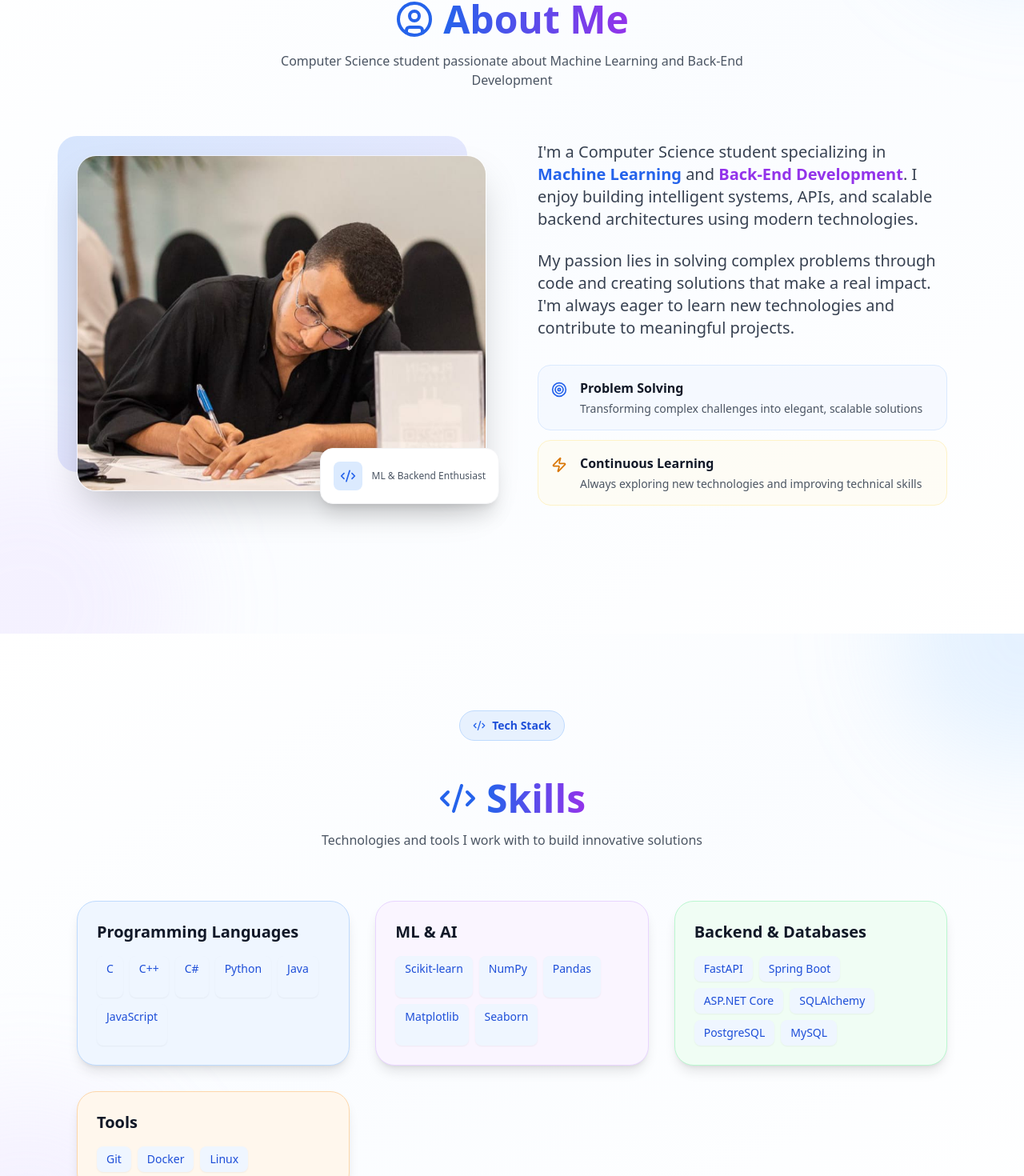
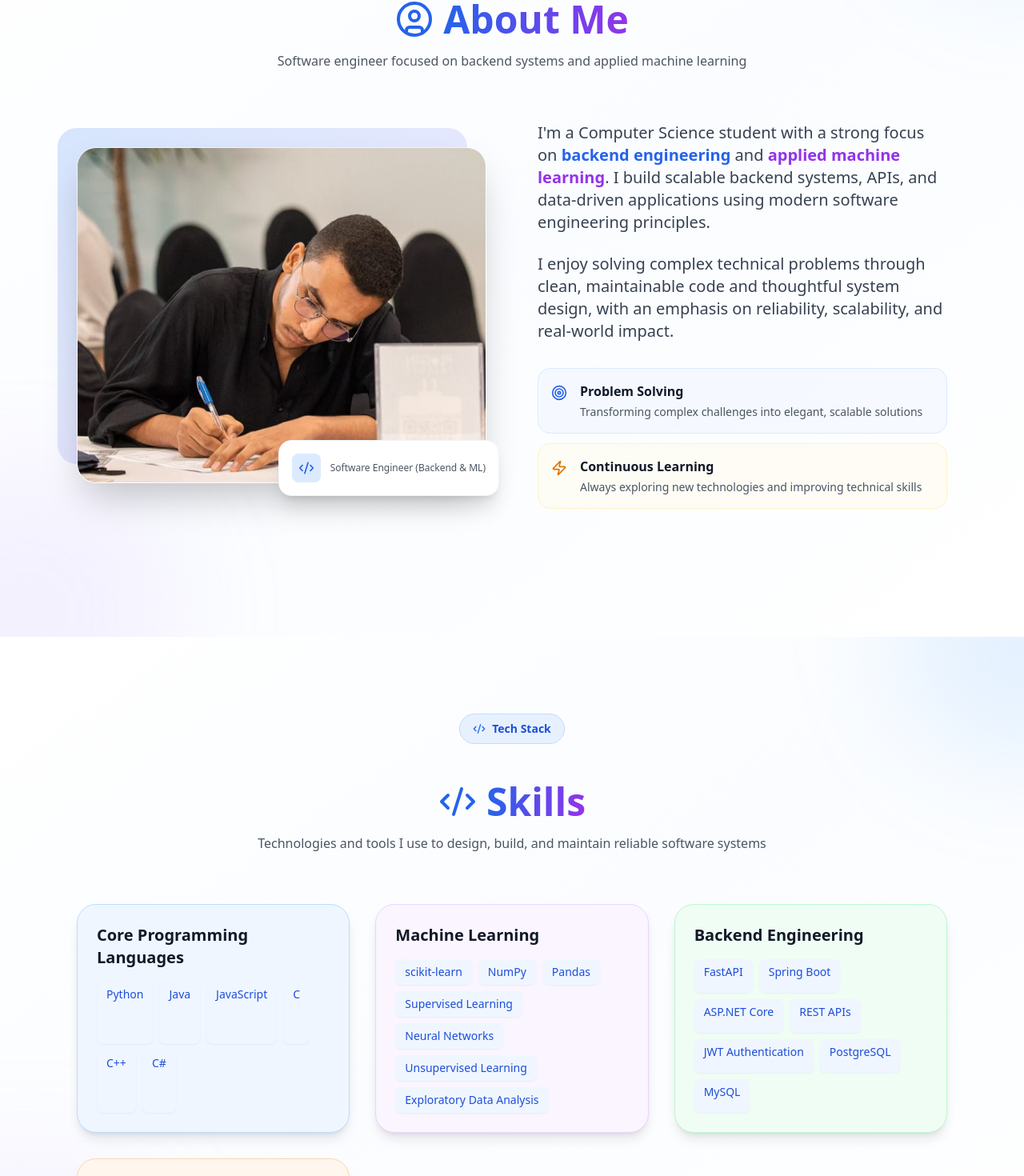
Before and after one commit to khalidsamy/ahmed-nasser-portfolio, a React (Vite) app: page / in a window 1280 px wide. Shown: the part 982-2452 px from the top of the page at 80% size. Built offline with nearby package versions, Linux system fonts and the light colour scheme.

Commit message:
update some section's content

```diff
--- a/src/components/About.jsx
+++ b/src/components/About.jsx
@@ -92,7 +92,7 @@ export default function About() {
           viewport={{ once: true }}
           transition={{ duration: 0.6, delay: 0.1 }}
           className="text-center text-gray-600 dark:text-gray-400 mb-16 max-w-2xl mx-auto">
-          Computer Science student passionate about Machine Learning and Back-End Development
+          Software engineer focused on backend systems and applied machine learning
         </motion.p>
 
         <motion.div
@@ -130,7 +130,7 @@ export default function About() {
                   <Code2 className="w-5 h-5 text-blue-600 dark:text-blue-400" />
                 </div>
                 <div>
-                  <p className="text-xs text-gray-600 dark:text-gray-400">ML & Backend Enthusiast</p>
+                  <p className="text-xs text-gray-600 dark:text-gray-400">Software Engineer (Backend & ML)</p>
                 </div>
               </div>
             </motion.div>
@@ -138,13 +138,12 @@ export default function About() {
 
           {/* Text */}
           <motion.div variants={textVariants} className="order-1 md:order-2">
-            <p className="text-lg md:text-xl text-gray-700 dark:text-gray-300 leading-relaxed mb-6 font-medium">
-              I'm a Computer Science student specializing in <span className="text-blue-600 dark:text-blue-400 font-bold">Machine Learning</span> and <span className="text-purple-600 dark:text-purple-400 font-bold">Back-End Development</span>. I enjoy building intelligent systems, APIs, and scalable backend architectures using modern technologies.
-            </p>
-            <p className="text-lg md:text-xl text-gray-700 dark:text-gray-300 leading-relaxed mb-8">
-              My passion lies in solving complex problems through code and creating solutions that make a real impact. I'm always eager to learn new technologies and contribute to meaningful projects.
-            </p>
-
+          <p className="text-lg md:text-xl text-gray-700 dark:text-gray-300 leading-relaxed mb-6 font-medium">
+            I'm a Computer Science student with a strong focus on <span className="text-blue-600 dark:text-blue-400 font-bold">backend engineering</span> and <span className="text-purple-600 dark:text-purple-400 font-bold">applied machine learning</span>. I build scalable backend systems, APIs, and data-driven applications using modern software engineering principles.
+          </p>
+          <p className="text-lg md:text-xl text-gray-700 dark:text-gray-300 leading-relaxed mb-8">
+            I enjoy solving complex technical problems through clean, maintainable code and thoughtful system design, with an emphasis on reliability, scalability, and real-world impact.
+          </p>
             {/* Highlights */}
             <div className="space-y-3">
               <motion.div
--- a/src/components/Experience.jsx
+++ b/src/components/Experience.jsx
@@ -10,9 +10,9 @@ export default function Experience() {
       company: "GTC",
       period: "Sep 2025 – Oct 2025",
       points: [
-        "Selected among the top candidates from 2,000+ applicants.",
-        "Represented AI/ML community in events and tech initiatives.",
-        "Supported ML workshops and innovation programs.",
+        "Selected from over 2,000 applicants to represent the Machine Learning community.",
+        "Participated in technical discussions and knowledge-sharing sessions covering core ML concepts and data analysis.",
+        "Supported peers in understanding machine learning fundamentals through workshops and community initiatives.",
       ],
     },
     {
@@ -20,13 +20,13 @@ export default function Experience() {
       company: "Banque Misr",
       period: "Aug 2024 – Sep 2024",
       points: [
-        "Gained experience with Swift, UIKit, AutoLayout.",
-        "Built 15+ reusable UI components.",
-        "Improved app UX and implemented API integrations.",
-        "Practiced Agile workflow inside enterprise team.",
+        "Developed and maintained production-level mobile application features within an agile development environment.",
+        "Integrated RESTful APIs to enable reliable client–server communication and data-driven application behavior.",
+        "Improved application usability and performance through iterative development, debugging, and optimization.",
       ],
     },
   ];
+
 
   const containerVariants = {
     hidden: { opacity: 0 },
@@ -104,7 +104,7 @@ export default function Experience() {
           viewport={{ once: true }}
           transition={{ duration: 0.6, delay: 0.1 }}
           className="text-lg text-gray-600 dark:text-gray-400 text-center mb-16 max-w-2xl mx-auto">
-          My professional journey and key achievements
+          Hands-on experience building systems and contributing to real-world projects
         </motion.p>
 
         <motion.div
--- a/src/components/Projects.jsx
+++ b/src/components/Projects.jsx
@@ -2,53 +2,62 @@ import React from "react";
 import { motion } from "framer-motion";
 import { FolderKanban } from "lucide-react";
 import { FaGithub } from "react-icons/fa";
+import { image, title } from "framer-motion/client";
 
 export default function Projects() {
   const projects = [
   {
-      title: "ML-Workshop",
-      description:
-        "Hands-on machine learning journey with from-scratch implementations and reproducible experiments.",
-      tech: ["Python", "Scikit-Learn", "Pandas", "NumPy", "Matplotlib", "Seaborn"],
+    title: "ML-Workshop",
+    description:
+      "Hands-on machine learning experiments with from-scratch implementations, model evaluation, and reproducible workflows.",
+    tech: ["Python", "scikit-learn", "NumPy", "Pandas"],
       github: "https://github.com/AhmedNasser23/ML-Workshop",
       image:
         "https://images.unsplash.com/photo-1555949963-ff9fe0c870eb?auto=format&fit=crop&w=1200&q=80",
     },
+        {
+    title: "NFG-Library",
+    description:
+      "Modular Java library implementing neural networks, fuzzy logic, and genetic algorithms with practical case studies.",
+    tech: ["Java", "Neural Networks", "Genetic Algorithms", "Fuzzy Logic"],
+      github: "https://github.com/AhmedNasser23/NFG-Library",
+      image:
+        "https://images.unsplash.com/photo-1498050108023-c5249f4df085?auto=format&fit=crop&w=1200&q=80",
+    },
     {
-      title: "Fandango Ratings Bias EDA (2015)",
-      description:
-        "Exploratory data analysis to investigate potential bias in Fandango's 2015 movie ratings using statistical and visual techniques.",
-      tech: ["Python", "Pandas", "NumPy", "Matplotlib", "Seaborn"],
+    title: "Fandango Ratings Bias EDA",
+    description:
+      "Exploratory data analysis project investigating bias in movie rating systems using statistical analysis and visualization.",
+    tech: ["Python", "Pandas", "Matplotlib"],
       github: "https://github.com/AhmedNasser23/Fandango-Ratings-Bias-EDA-2015",
       image:
         "https://images.unsplash.com/photo-1556761175-4b46a572b786?auto=format&fit=crop&w=1200&q=80",
     },
     {
+    title: "BazzarBook",
+    description:
+      "E-commerce backend system with secure payment processing, role-based authorization, and transactional business logic.",
+    tech: ["C#", "ASP.NET Core", "SQL Server", "Stripe"],
+      github: "https://github.com/AhmedNasser23/BazzarBook",
+      image:
+        "https://images.unsplash.com/photo-1524995997946-a1c2e315a42f?auto=format&fit=crop&w=1200&q=80",
+    },
+    {
+      title: "E-Learning Management System",
+      description: "Multi-role learning management system supporting courses, users, and enrollment workflows.",
+      tech: ["Java", "Spring Boot", "PostgreSQL"],
+      github: "https://github.com/AhmedNasser23/E-Learnig-Management-System",
+      image: "https://plus.unsplash.com/premium_photo-1681488245781-6d5617e3dba9?auto=format&fit=crop&w=1200&q=80",
+
+    },
+    {
       title: "FastAPI Blog API",
       description:
-        "A production-ready RESTful API with JWT auth, relational data models, CRUD operations, Alembic migrations, and PostgreSQL integration.",
-      tech: ["FastAPI", "Python", "PostgreSQL", "SQLAlchemy", "Alembic"],
+        "Production-ready backend system featuring JWT authentication, role-based access control, and relational data modeling with PostgreSQL.",
+      tech: ["Python", "FastAPI", "Docker", "PostgreSQL", "SQLAlchemy", "Alembic"],
       github: "https://github.com/AhmedNasser23/FastAPI-Blog-API",
       image:
         "https://images.unsplash.com/photo-1555949963-aa79dcee981c?auto=format&fit=crop&w=1200&q=80",
-    },
-    {
-      title: "NFG-Library",
-      description:
-        "Modular Java library implementing Neural Networks, Fuzzy Logic, and Genetic Algorithms with case studies.",
-      tech: ["Java", "Neural Networks", "Fuzzy Logic", "Genetic Algorithms"],
-      github: "https://github.com/AhmedNasser23/NFG-Library",
-      image:
-        "https://images.unsplash.com/photo-1498050108023-c5249f4df085?auto=format&fit=crop&w=1200&q=80",
-    },
-    {
-      title: "BazzarBook",
-      description:
-        "Full e-commerce system with role-based authentication, product management, Stripe payments, and responsive UI.",
-      tech: ["C#", "ASP.NET Core", "Entity Framework", "SQL Server"],
-      github: "https://github.com/AhmedNasser23/BazzarBook",
-      image:
-        "https://images.unsplash.com/photo-1524995997946-a1c2e315a42f?auto=format&fit=crop&w=1200&q=80",
     },
   ];
 
--- a/src/components/Skills.jsx
+++ b/src/components/Skills.jsx
@@ -6,26 +6,35 @@ import { Code2 } from "lucide-react";
 export default function Skills() {
   const skillCategories = [
     {
-      title: "Programming Languages",
-      skills: ["C", "C++", "C#", "Python", "Java", "JavaScript"],
+      title: "Core Programming Languages",
+      skills: ["Python", "Java", "JavaScript","C", "C++", "C#"],
       color:
         "bg-blue-50 dark:bg-blue-900/20 border-blue-200 dark:border-blue-800",
       textColor: "text-blue-700 dark:text-blue-400",
     },
     {
-      title: "ML & AI",
-      skills: ["Scikit-learn", "NumPy", "Pandas", "Matplotlib", "Seaborn"],
+      title: "Machine Learning",
+      skills: [
+        "scikit-learn",
+        "NumPy",
+        "Pandas",
+        "Supervised Learning",
+        "Neural Networks",
+        "Unsupervised Learning",
+        "Exploratory Data Analysis",
+      ],
       color:
         "bg-purple-50 dark:bg-purple-900/20 border-purple-200 dark:border-purple-800",
       textColor: "text-purple-700 dark:text-purple-400",
     },
     {
-      title: "Backend & Databases",
+      title: "Backend Engineering",
       skills: [
         "FastAPI",
         "Spring Boot",
         "ASP.NET Core",
-        "SQLAlchemy",
+        "REST APIs",
+        "JWT Authentication",
         "PostgreSQL",
         "MySQL",
       ],
@@ -34,17 +43,14 @@ export default function Skills() {
       textColor: "text-green-700 dark:text-green-400",
     },
     {
-      title: "Tools",
-      skills: [
-        "Git",
-        "Docker",
-        "Linux",
-      ],
+      title: "Developer Tools & Platforms",
+      skills: ["Git", "Docker", "Linux"],
       color:
         "bg-orange-50 dark:bg-orange-900/20 border-orange-200 dark:border-orange-800",
       textColor: "text-orange-700 dark:text-orange-400",
     },
   ];
+
 
   const containerVariants = {
     hidden: { opacity: 0 },
@@ -109,7 +115,7 @@ export default function Skills() {
           viewport={{ once: true }}
           transition={{ duration: 0.6, delay: 0.1 }}
           className="text-center text-gray-600 dark:text-gray-400 mb-16 max-w-2xl mx-auto">
-          Technologies and tools I work with to build innovative solutions
+          Technologies and tools I use to design, build, and maintain reliable software systems
         </motion.p>
 
         <motion.div
```
Also changed, not shown: src/components/Hero.jsx (+6 -5 lines).
